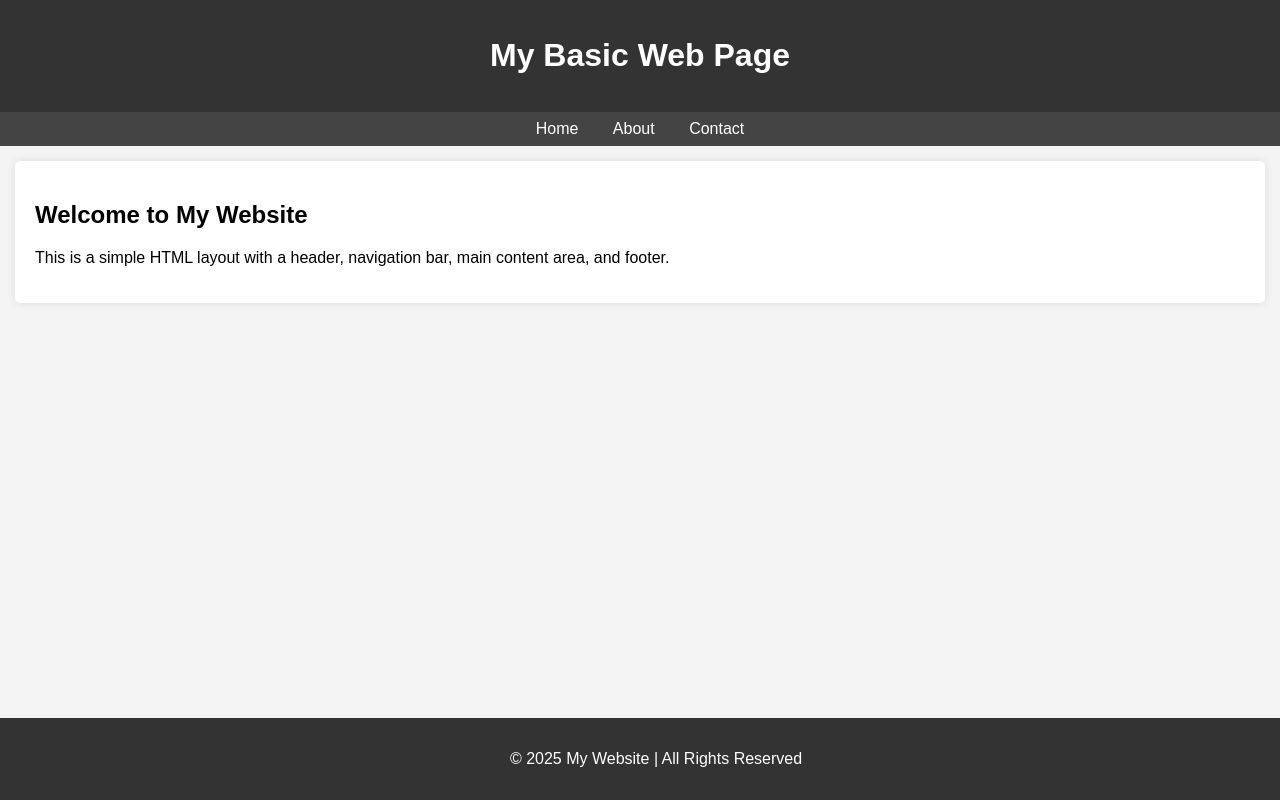
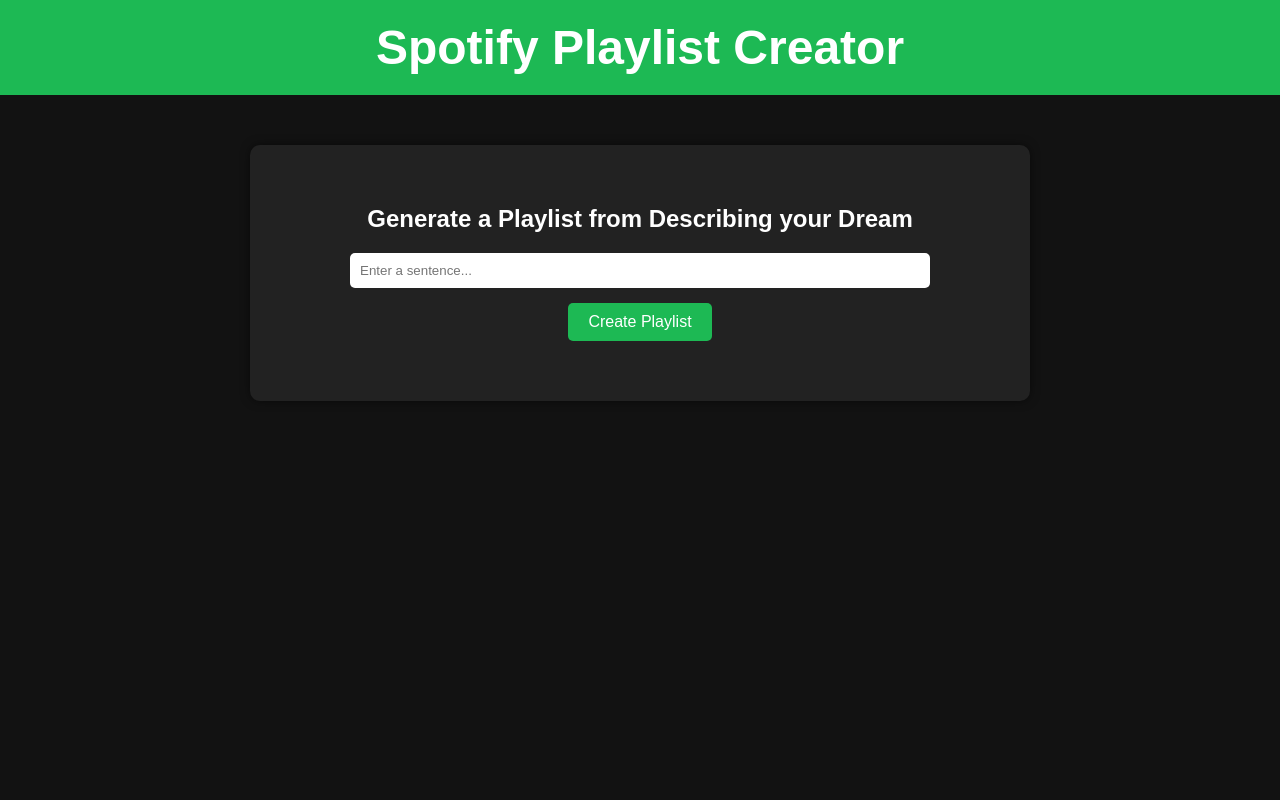
Before and after one commit to gurtajrattan/AISpotifyGenerator-DreamHacks, a Flask app: page / in a window 1280 px wide. Run offline with Flask 3, Linux system fonts and the light colour scheme.

Commit message:
updated the frontend

```diff
--- a/static/css/style.css
+++ b/static/css/style.css
@@ -1,43 +1,52 @@
+/* styles.css */
 body {
     font-family: Arial, sans-serif;
     margin: 0;
     padding: 0;
-    background-color: #f4f4f4;
-}
-
-header {
-    background-color: #333;
+    background-color: #121212;
     color: white;
     text-align: center;
-    padding: 1rem;
 }
-
-nav {
-    background-color: #444;
-    padding: 0.5rem;
-    text-align: center;
+header {
+    background-color: #1DB954;
+    padding: 20px;
+    font-size: 48px;
+    font-weight: bold;
 }
-
-nav a {
+.container {
+    margin: 50px auto;
+    max-width: 700px;
+    padding: 40px;
+    background-color: #222;
+    border-radius: 10px;
+    box-shadow: 0px 0px 10px rgba(0, 0, 0, 0.5);
+}
+input {
+    width: 80%;
+    padding: 10px;
+    border: none;
+    border-radius: 5px;
+    margin-bottom: 15px;
+}
+button {
+    background-color: #1DB954;
     color: white;
-    text-decoration: none;
-    margin: 0 15px;
+    padding: 10px 20px;
+    border: none;
+    border-radius: 5px;
+    cursor: pointer;
+    font-size: 16px;
 }
-
-main {
-    padding: 20px;
-    background: white;
-    margin: 15px;
+button:hover {
+    background-color: #18a74b;
+}
+.playlist {
+    margin-top: 20px;
+    text-align: left;
+}
+.playlist-item {
+    padding: 10px;
+    background-color: #333;
     border-radius: 5px;
-    box-shadow: 0px 0px 10px rgba(0,0,0,0.1);
+    margin: 5px 0;
 }
-
-footer {
-    background-color: #333;
-    color: white;
-    text-align: center;
-    padding: 1rem;
-    position: fixed;
-    width: 100%;
-    bottom: 0;
-}
--- a/templates/index.html
+++ b/templates/index.html
@@ -3,31 +3,32 @@
 <head>
     <meta charset="UTF-8">
     <meta name="viewport" content="width=device-width, initial-scale=1.0">
-    <title>Basic HTML Layout</title>
-
-    <!-- Linking to the external CSS file -->
+    <title>Spotify Playlist Generator</title>
     <link rel="stylesheet" href="{{ url_for('static', filename='css/style.css') }}">
 </head>
 <body>
-
     <header>
-        <h1>My Basic Web Page</h1>
+        Spotify Playlist Creator
     </header>
-
-    <nav>
-        <a href="#">Home</a>
-        <a href="#">About</a>
-        <a href="#">Contact</a>
-    </nav>
-
-    <main>
-        <h2>Welcome to My Website</h2>
-        <p>This is a simple HTML layout with a header, navigation bar, main content area, and footer.</p>
-    </main>
-
-    <footer>
-        <p>&copy; 2025 My Website | All Rights Reserved</p>
-    </footer>
-
+    <div class="container">
+        <h2>Generate a Playlist from Describing your Dream</h2>
+        <input type="text" id="sentence" placeholder="Enter a sentence...">
+        <button onclick="generatePlaylist()">Create Playlist</button>
+        <div class="playlist" id="playlist"></div>
+    </div>
+    <script>
+        function generatePlaylist() {
+            let sentence = document.getElementById('sentence').value;
+            let playlistDiv = document.getElementById('playlist');
+            playlistDiv.innerHTML = "<h3>Your Playlist:</h3>";
+            let words = sentence.split(" ");
+            words.forEach(word => {
+                let songItem = document.createElement("div");
+                songItem.className = "playlist-item";
+                songItem.textContent = `🎵 ${word.charAt(0).toUpperCase() + word.slice(1)} - Sample Song`;
+                playlistDiv.appendChild(songItem);
+            });
+        }
+    </script>
 </body>
 </html>
```
